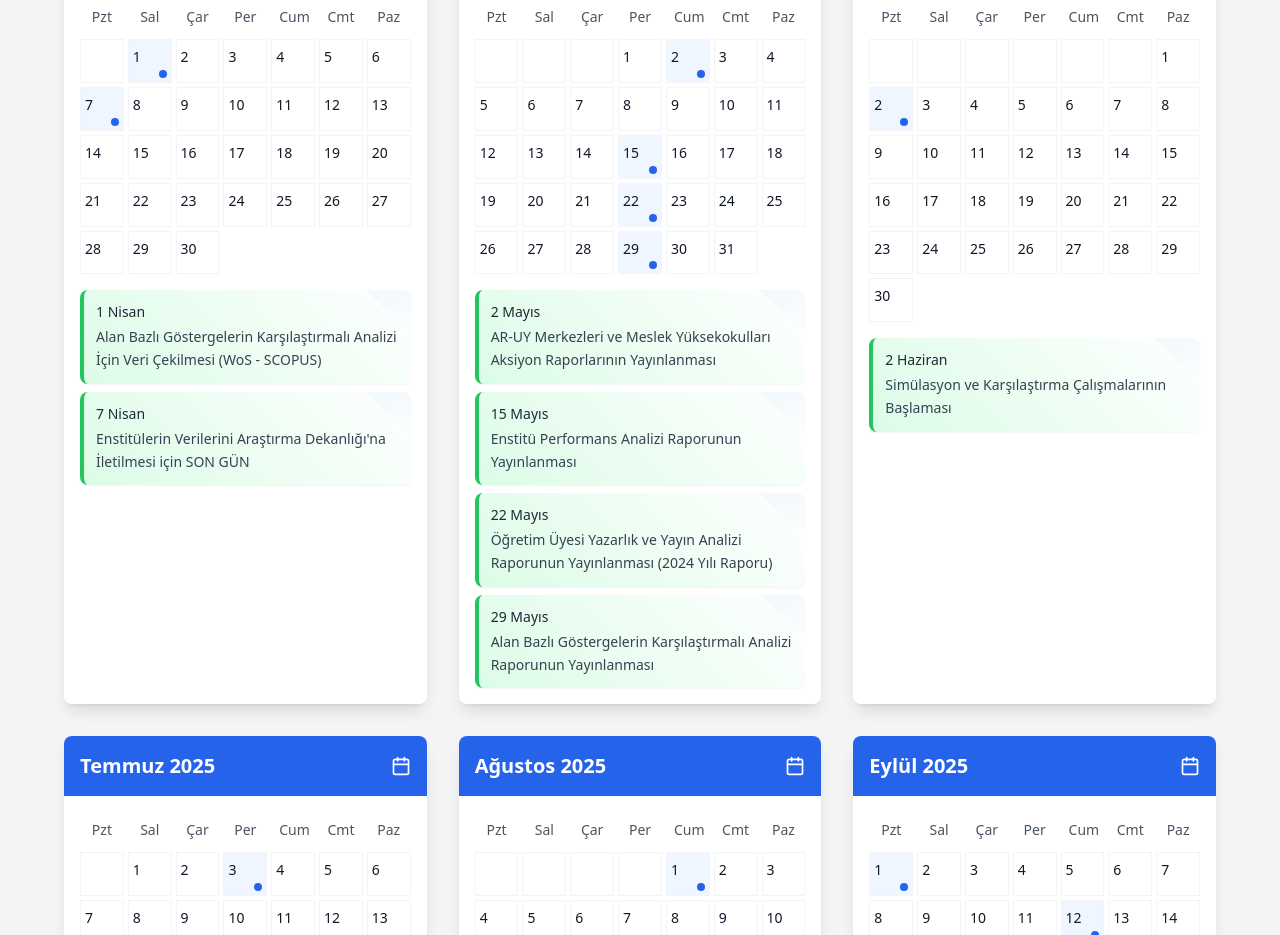
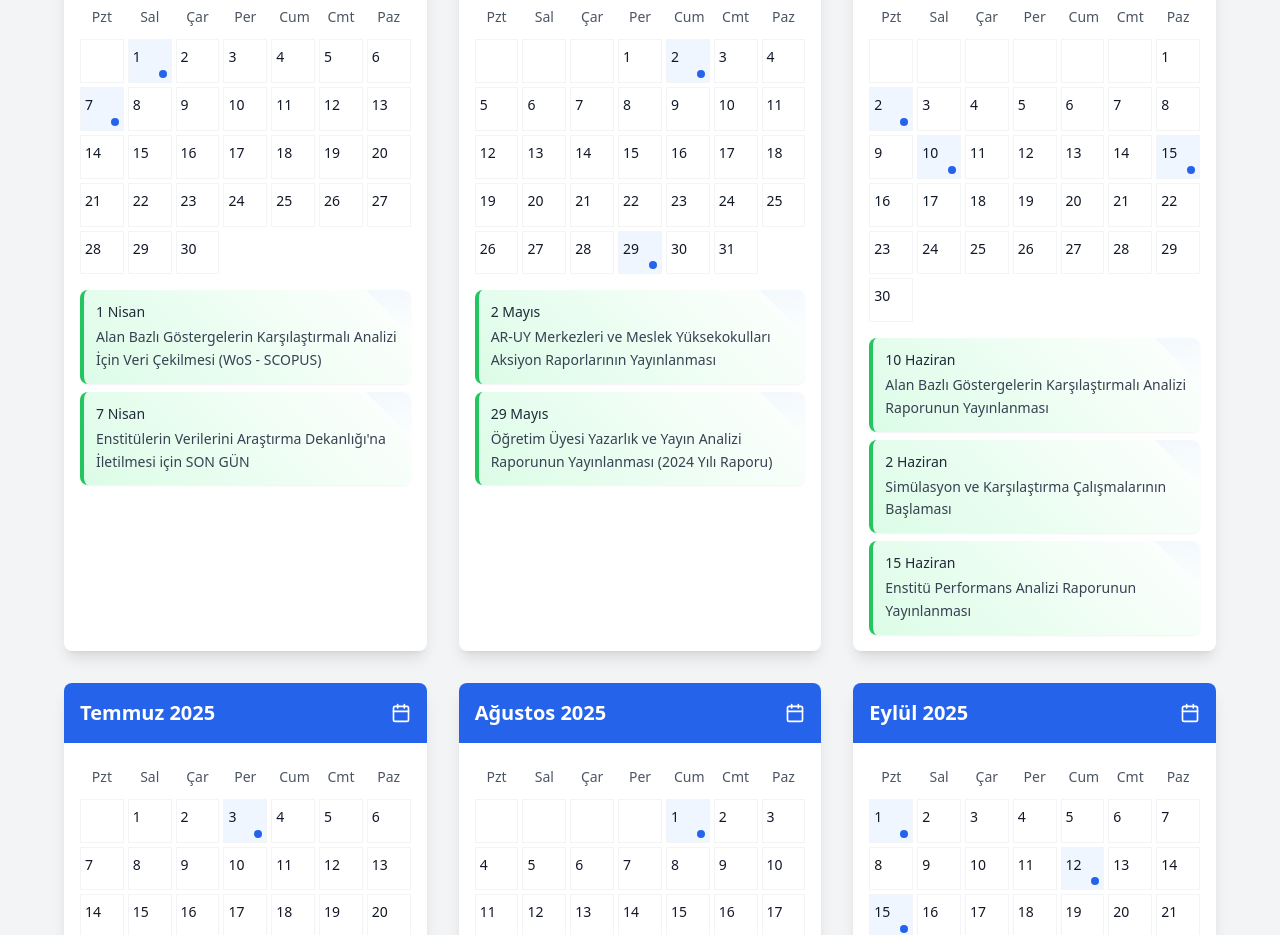
Before and after one commit to umitcaninz/analiztakvimi, a React (Vite) app: page / in a window 1280 px wide. Shown: the part 980-1915 px from the top of the page. Built offline with nearby package versions, Linux system fonts and the light colour scheme.

Commit message:
Update data.ts

```diff
--- a/src/data.ts
+++ b/src/data.ts
@@ -73,19 +73,14 @@ export const calendarData: DataStore = {
       "is_new": true
     },
 
-    "2025-05-15": {
-      "date": "2025-05-15",
-      "description": "Enstitü Performans Analizi Raporunun Yayınlanması",
-      "is_new": true
-    },
 
-    "2025-05-22": {
-      "date": "2025-05-22",
+    "2025-05-29": {
+      "date": "2025-05-29",
       "description": "Öğretim Üyesi Yazarlık ve Yayın Analizi Raporunun Yayınlanması (2024 Yılı Raporu)",
       "is_new": true
     },
-    "2025-05-29": {
-      "date": "2025-05-29",
+    "2025-06-10": {
+      "date": "2025-06-10",
       "description": "Alan Bazlı Göstergelerin Karşılaştırmalı Analizi Raporunun Yayınlanması",
       "is_new": true
     },
@@ -97,6 +92,12 @@ export const calendarData: DataStore = {
       "description": "Simülasyon ve Karşılaştırma Çalışmalarının Başlaması",
       "is_new": true
     },
+        "2025-06-15": {
+      "date": "2025-06-15",
+      "description": "Enstitü Performans Analizi Raporunun Yayınlanması",
+      "is_new": true
+    },
+
 
 
     "2025-07-03": {
```
